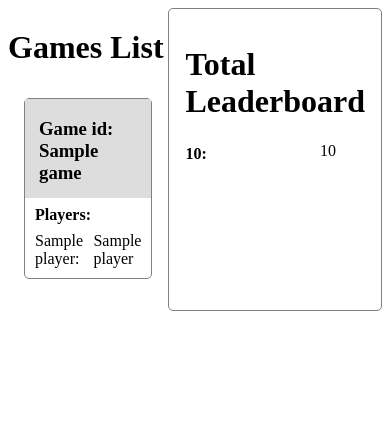
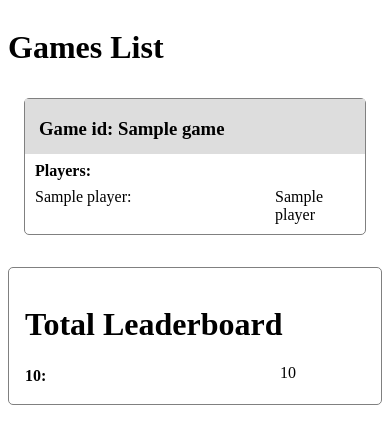
Before and after one commit to cpebble/cademy, a Flask app: template templates/index.html in a window 390 px wide. Shown: the top 444 px of the page. Run offline with Flask 3, Linux system fonts and the light colour scheme; the template is opened without the code that fills it: most values are stand-ins (such as "Sample title", 1, 10 or a date in 2020); parts of the project's set-up code (start-up, migrations or seed data) failed here and were passed over.

Commit message:
responsive 1

```diff
--- a/main.py
+++ b/main.py
@@ -15,11 +15,18 @@ def fetch_game(game: str):
     if r.status_code != 200:
         raise Exception(f"Error in request: {str(r.text)}")
     d = r.json()
+    for p in d['player_stats']:
+        if p["dnf"]:
+            p["username"] = f"[DNF] {p['username']}"
     return d
 
 
 def parse_game(game: str):
+    def is_dnf(p, k):
+        return p
+
     data = fetch_game(game)
+    pprint(data)
     return {
             "players":
             list(map(
--- a/templates/index.html
+++ b/templates/index.html
@@ -72,7 +72,20 @@ body {
     justify-content: space-around;
 }
 
+.playername {
+    margin-right: 3em;
+}
+
+
+@media only screen and (max-width: 600px) {
+    body{
+        flex-direction: column;
+    }
+
+}
 </style>
+
+
 <script>
 window.setTimeout(()=>{
 window.location.reload()
```
